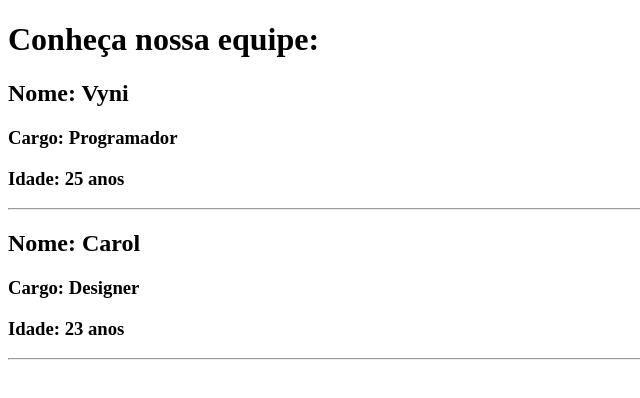
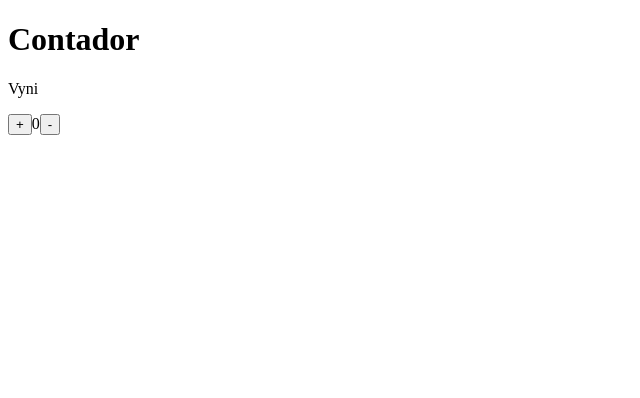
Before and after one commit to MVyni/react, a React (Vite) app: page / in a window 1280 px wide. Shown: the top 398 px of the page, without its empty margins (0-640 px from the left). Built offline with nearby package versions, Linux system fonts and the light colour scheme.

Commit message:
contato com states

```diff
--- a/src/App.jsx
+++ b/src/App.jsx
@@ -1,32 +1,48 @@
 import React, { Component } from "react";
 
-class Equipe extends Component {
-  render(){
-    return(
-      <Social nome={this.props.nome} cargo={this.props.cargo} idade={this.props.idade}/>
-    )
+class App extends Component {
+
+  constructor(props){
+    super(props); //para usar todas as props
+
+    this.state = {
+      nome: "Vyni",
+      contador: 0
+    }
+
+
+    //para acessar a função
+    this.diminuir = this.diminuir.bind(this)
+    this.aumentar = this.aumentar.bind(this)
   }
-}
 
-class Social extends Component{
+  aumentar(){
+    let state = this.state;
+    state.contador += 1;
+    state.nome = "Marcus"
+    this.setState(state)
+  }
+
+  diminuir(){
+    let state = this.state;
+    if(state.contador >=1){
+    state.contador -= 1;
+    }
+    this.setState(state)
+  }
+
   render(){
     return(
       <div>
-        <h2>Nome: {this.props.nome}</h2>
-        <h3>Cargo: {this.props.cargo}</h3>
-        <h3>Idade: {this.props.idade} anos</h3>
-        <hr />
+        <h1>Contador</h1>
+        <p>{this.state.nome}</p>
+
+        <button onClick={this.aumentar}>+</button>
+        {this.state.contador}
+        <button onClick={this.diminuir}>-</button>
       </div>
     )
   }
 }
 
-export default function App(){
-  return(
-    <div>
-      <h1>Conheça nossa equipe:</h1>
-      <Equipe nome ="Vyni" cargo="Programador" idade="25" lk="https://google.com"/>
-      <Equipe nome ="Carol" cargo="Designer" idade="23"/>
-    </div>
-  )
-}
+export default App;
```
